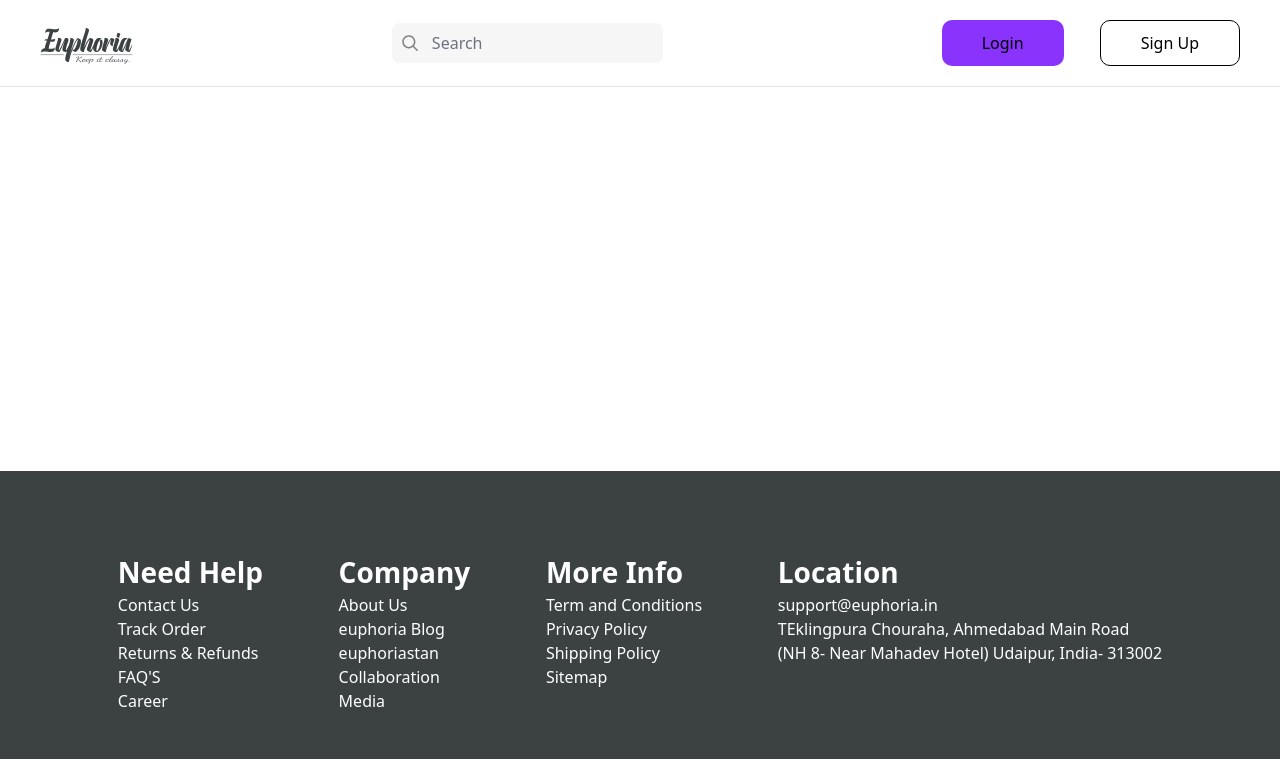
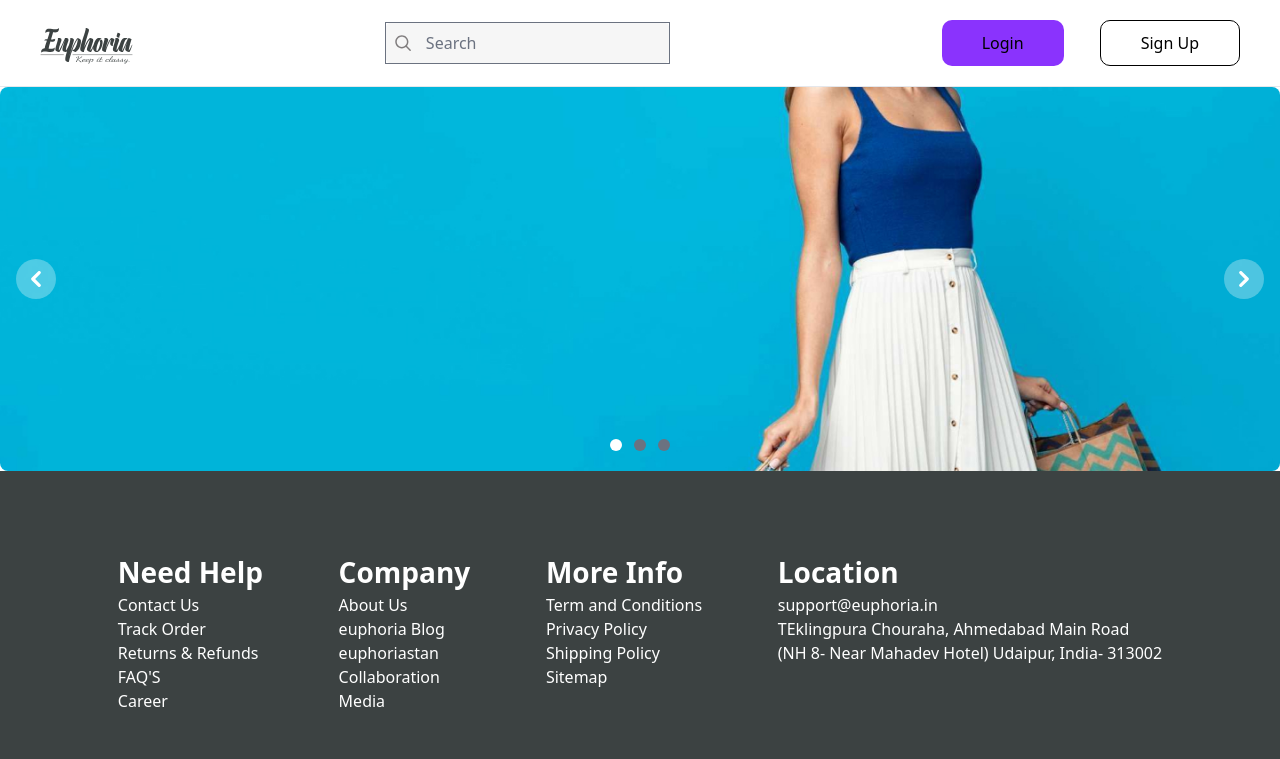
Before and after one commit to nihat417/euphoriaecommerce, a Next.js app: page / in a window 1280 px wide. Shown: the top 759 px of the page. Built offline with nearby package versions, Linux system fonts and the light colour scheme.

Commit message:
Add carousel

```diff
--- a/package.json
+++ b/package.json
@@ -10,6 +10,7 @@
   },
   "dependencies": {
     "autoprefixer": "^10.4.20",
+    "flowbite-react": "^0.10.2",
     "next": "14.2.14",
     "react": "^18",
     "react-dom": "^18"
--- a/src/app/main/home/page.jsx
+++ b/src/app/main/home/page.jsx
@@ -1,38 +1,80 @@
-import React from 'react'
+import React, { useState } from 'react';
 import Image from 'next/image';
-import carouselimage1 from '../../../assets/images/homecaros.jpg'
+import carouselimage1 from '../../../assets/images/homecaros.jpg';
+import carouselimage2 from '../../../assets/images/checkmailphto.png'; // Добавь другие изображения
+import carouselimage3 from '../../../assets/images/createnewpswphoto.png';
+
+const images = [carouselimage1, carouselimage2, carouselimage3];
 
 const HomePage = () => {
+  const [activeIndex, setActiveIndex] = useState(0);
+
+  const handlePrev = () => {
+    setActiveIndex((prevIndex) =>
+      prevIndex === 0 ? images.length - 1 : prevIndex - 1
+    );
+  };
+
+  const handleNext = () => {
+    setActiveIndex((prevIndex) =>
+      prevIndex === images.length - 1 ? 0 : prevIndex + 1
+    );
+  };
+
   return (
-    <div>
-        <div id="controls-carousel" className="relative w-full" data-carousel="static">
+    <div id="indicators-carousel" className="relative w-full" data-carousel="static">
       <div className="relative h-56 overflow-hidden rounded-lg md:h-96">
-                <div className="hidden duration-700 ease-in-out" data-carousel-item>
-                    <Image src={carouselimage1}  className="absolute block w-full -translate-x-1/2 -translate-y-1/2 top-1/2 left-1/2" alt="..."/>
+        {images.map((image, index) => (
+          <div
+            key={index}
+            className={`duration-700 ease-in-out ${index === activeIndex ? 'block' : 'hidden'}`}
+            data-carousel-item={index === activeIndex ? 'active' : ''}
+          >
+            <Image
+              src={image}
+              className="absolute block w-full -translate-x-1/2 -translate-y-1/2 top-1/2 left-1/2"
+              alt={`Slide ${index + 1}`}
+            />
           </div>
-
+        ))}
       </div>
-            <button type="button" className="absolute top-0 start-0 z-30 flex items-center justify-center h-full px-4 cursor-pointer group focus:outline-none" data-carousel-prev>
+      <div className="absolute z-30 flex -translate-x-1/2 space-x-3 rtl:space-x-reverse bottom-5 left-1/2">
+        {images.map((_, index) => (
+          <button
+            key={index}
+            type="button"
+            className={`w-3 h-3 rounded-full ${index === activeIndex ? 'bg-white' : 'bg-gray-500'}`}
+            onClick={() => setActiveIndex(index)}
+            aria-label={`Slide ${index + 1}`}
+          />
+        ))}
+      </div>
+      <button
+        type="button"
+        className="absolute top-0 start-0 z-30 flex items-center justify-center h-full px-4 cursor-pointer group focus:outline-none"
+        onClick={handlePrev}
+      >
         <span className="inline-flex items-center justify-center w-10 h-10 rounded-full bg-white/30 dark:bg-gray-800/30 group-hover:bg-white/50 dark:group-hover:bg-gray-800/60 group-focus:ring-4 group-focus:ring-white dark:group-focus:ring-gray-800/70 group-focus:outline-none">
           <svg className="w-4 h-4 text-white dark:text-gray-800 rtl:rotate-180" aria-hidden="true" xmlns="http://www.w3.org/2000/svg" fill="none" viewBox="0 0 6 10">
-                        <path stroke="currentColor" strokeLinecap="round" strokeLinejoin="round" strokeWidth="2" d="M5 1 1 5l4 4"/>
+            <path stroke="currentColor" strokeLinecap="round" strokeLinejoin="round" strokeWidth="2" d="M5 1 1 5l4 4" />
           </svg>
           <span className="sr-only">Previous</span>
         </span>
       </button>
-            <button type="button" className="absolute top-0 end-0 z-30 flex items-center justify-center h-full px-4 cursor-pointer group focus:outline-none" data-carousel-next>
+      <button
+        type="button"
+        className="absolute top-0 end-0 z-30 flex items-center justify-center h-full px-4 cursor-pointer group focus:outline-none"
+        onClick={handleNext}
+      >
         <span className="inline-flex items-center justify-center w-10 h-10 rounded-full bg-white/30 dark:bg-gray-800/30 group-hover:bg-white/50 dark:group-hover:bg-gray-800/60 group-focus:ring-4 group-focus:ring-white dark:group-focus:ring-gray-800/70 group-focus:outline-none">
           <svg className="w-4 h-4 text-white dark:text-gray-800 rtl:rotate-180" aria-hidden="true" xmlns="http://www.w3.org/2000/svg" fill="none" viewBox="0 0 6 10">
-                        <path stroke="currentColor" strokeLinecap="round" strokeLinejoin="round" strokeWidth="2" d="m1 9 4-4-4-4"/>
+            <path stroke="currentColor" strokeLinecap="round" strokeLinejoin="round" strokeWidth="2" d="m1 9 4-4-4-4" />
           </svg>
           <span className="sr-only">Next</span>
         </span>
       </button>
     </div>
-
-
-    </div>
-  )
-}
+  );
+};
 
 export default HomePage;
--- a/tailwind.config.js
+++ b/tailwind.config.js
@@ -1,9 +1,11 @@
 /** @type {import('tailwindcss').Config} */
+const flowbite = require("flowbite-react/tailwind");
 module.exports = {
   content: [
     "./src/pages/**/*.{js,ts,jsx,tsx,mdx}",
     "./src/components/**/*.{js,ts,jsx,tsx,mdx}",
     "./src/app/**/*.{js,ts,jsx,tsx,mdx}",
+    flowbite.content(),
   ],
   theme: {
     extend: {
@@ -16,5 +18,7 @@ module.exports = {
       },
     },
   },
-  plugins: [],
+  plugins: [
+    flowbite.plugin(),
+  ],
 };
```
Also changed, not shown: 1 other file (tests, documents, lock files or other folders). Lines whose indentation alone changed are shown as unchanged.
